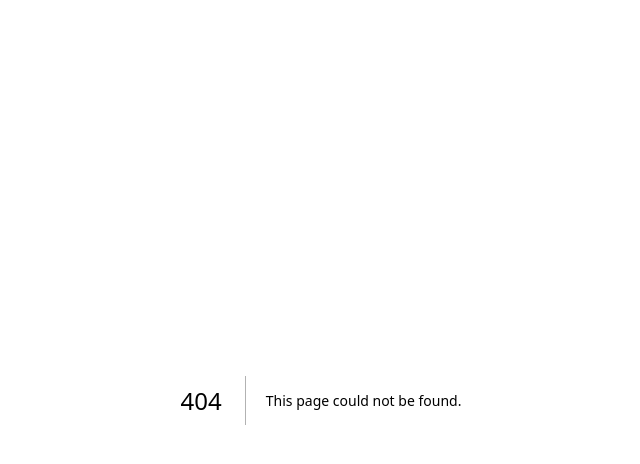
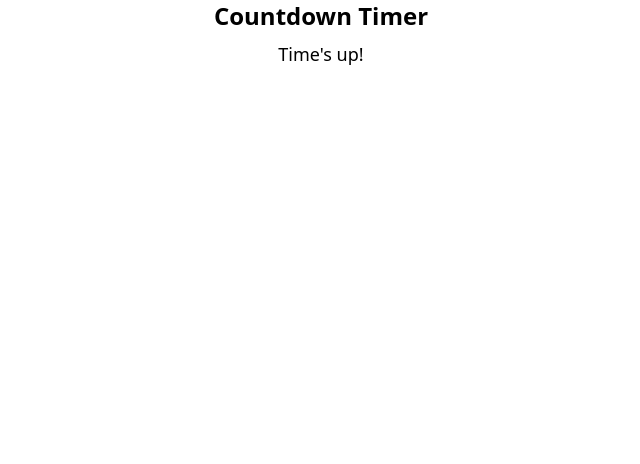
Before and after one commit to abhishekintern/abhishek, a Next.js app: page /timer in a window 1280 px wide. Before the commit this address had no page. Shown: the top 464 px of the page, without its empty margins (319-959 px from the left). Built offline with nearby package versions, Linux system fonts and the light colour scheme.

Commit message:
add: timer page added for countdown poc

```diff
--- a/package.json
+++ b/package.json
@@ -6,6 +6,7 @@
     "dev": "next dev",
     "build": "next build",
     "start": "next start",
+    "vercel-install": "./vercel-submodule-workaround.sh && yarn --ignore-scripts --production=false",
     "lint": "next lint"
   },
   "dependencies": {
--- /dev/null
+++ b/src/components/CountDown.js
@@ -0,0 +1,59 @@
+import { useEffect, useState } from "react";
+
+const CountdownTimer = () => {
+  const [countdownValue, setCountdownValue] = useState(0);
+
+  useEffect(() => {
+    const fetchCountdownValue = async () => {
+      try {
+        const response = await fetch("http://localhost:3000/api/timer");
+        const data = await response.json();
+        // console.log(data);
+        let seconds = data.countdown * 60;
+        setCountdownValue(seconds);
+      } catch (error) {
+        console.debug("Error fetching countdown value:", error);
+      }
+    };
+
+    fetchCountdownValue();
+  }, []);
+
+  useEffect(() => {
+    const countdownInterval = setInterval(() => {
+      setCountdownValue((prev) => prev - 1);
+    }, 1000);
+    if (countdownValue === 0) {
+      return clearInterval(countdownInterval);
+    }
+
+    return () => clearInterval(countdownInterval);
+  }, [countdownValue]);
+
+  const formatTime = (time) => {
+    const hours = Math.floor(time / 3600);
+    const minutes = Math.floor((time % 3600) / 60);
+    const seconds = time % 60;
+
+    return `${hours.toString().padStart(2, "0")}:${minutes
+      .toString()
+      .padStart(2, "0")}:${seconds.toString().padStart(2, "0")}`;
+  };
+
+  const timerText = (countdownValue) => {
+    if (countdownValue > 0) {
+      return formatTime(countdownValue);
+    } else {
+      return "Time's up!";
+    }
+  };
+
+  return (
+    <div className="text-center">
+      <h2 className="text-2xl font-bold mb-2">Countdown Timer</h2>
+      <p className="text-lg">{timerText(countdownValue)}</p>
+    </div>
+  );
+};
+
+export default CountdownTimer;
--- /dev/null
+++ b/src/pages/api/timer.js
@@ -0,0 +1,3 @@
+export default function handler(req, res) {
+  res.status(200).json({ countdown: "0.1" });
+}
--- /dev/null
+++ b/src/pages/submodule.js
@@ -0,0 +1,11 @@
+import SubModule from "@/submodules/submodule1/src/components/SubModule";
+
+const SubModulePage = () => {
+  return (
+    <div>
+      <SubModule />
+    </div>
+  );
+};
+
+export default SubModulePage;
--- /dev/null
+++ b/src/pages/timer.js
@@ -0,0 +1,12 @@
+import CountdownTimer from "@/components/CountDown";
+import React from "react";
+
+const Timer = () => {
+  return (
+    <div>
+      <CountdownTimer />
+    </div>
+  );
+};
+
+export default Timer;
```
Also changed, not shown: 1 other file (tests, documents, lock files or other folders).
